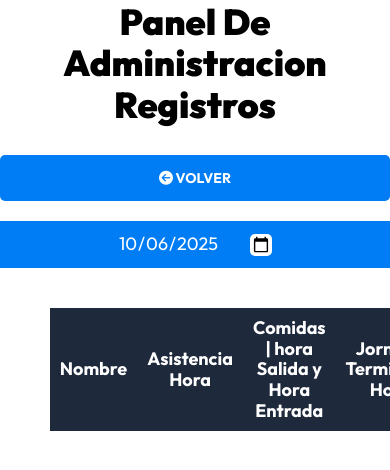
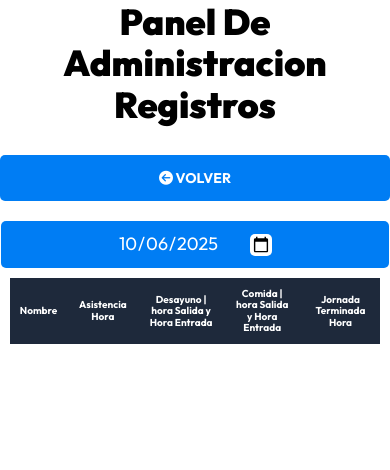
Before and after one commit to AdrianFelixJoxus/checknow-mvc-php, a PHP site: page /admin/dashboard/registros in a window 390 px wide; the page is wider, and only the part inside the window is pictured. Shown: the part 179-649 px from the top of that part. Run offline with PHP 8.4, Linux system fonts and the light colour scheme; the visitor is signed in with stand-in values (Sample User, id 1); lists and menus that the app fills with data are empty; some libraries are stand-ins or nearby versions.

Commit message:
nueva vista

```diff
--- a/controllers/APIController.php
+++ b/controllers/APIController.php
@@ -279,6 +279,7 @@ class APIController {
             $asistencia->usuario = Usuario::find($asistencia->usuarioId);
             $asistencia->comida = Comida::where("asistenciaId", $asistencia->id);
             $asistencia->salida = Salida::where("asistenciaId", $asistencia->id);
+            $asistencia->desayuno = Desayuno::where("asistenciaId", $asistencia->id);
             $usuariosArray["usuarios"][] = $asistencia;
 
         }
--- a/models/Asistencia.php
+++ b/models/Asistencia.php
@@ -17,6 +17,7 @@ class Asistencia extends ActiveRecord {
     public $salida;
     public $asistencia;
     public $diferiencia;
+    public $desayuno;
 
     public function __construct($args = [])
     {
--- a/src/scss/admin/_dashboard.scss
+++ b/src/scss/admin/_dashboard.scss
@@ -12,7 +12,21 @@
         border-radius: 1rem;
 
         &--registros {
-            @include m.contenedor;
+            padding: 1rem 0 1rem 0;
+
+            @include m.tablet {
+                @include m.contenedor;
+                padding: 2rem;
+            }
+        }
+
+        &--check {
+            display: flex;
+            flex-direction: column;
+            gap: 2rem;
+            width: 100%;
+            align-items: center;
+            margin-bottom: 1rem;
         }
     }
 
@@ -63,7 +77,7 @@
             background-color: v.$azul;
             border-radius: .5rem;
             color: v.$blanco;
-            width: 100%;
+            width: 92%;
 
             @include m.tablet {
                 margin: 0;
@@ -107,9 +121,10 @@
         font-size: 1.4rem;
         border-radius: .5rem;
         @include m.tablet {
-            width: 30rem;
+            width: 20rem;
             height: 10rem;
             align-items: center;
+
         }
     }
 }
--- a/src/scss/admin/_table.scss
+++ b/src/scss/admin/_table.scss
@@ -7,9 +7,14 @@
     border-collapse: collapse;
     @include m.contenedor;
 
+
     &__thead {
         background-color: v.$gris-oscuro;
         color: v.$blanco;
+        font-size: 1rem;
+        @include m.tablet {
+            font-size: 1.8rem;
+        }
     }
     &__th {
         padding: 1rem;
@@ -24,6 +29,10 @@
     }
     &__td {
         padding: 1.5rem 1rem;
+        font-size: 1rem;
+        @include m.tablet {
+            font-size: 1.8rem;
+        }
 
         &--acciones {
             @extend .table__td;
--- a/src/scss/base/_mixins.scss
+++ b/src/scss/base/_mixins.scss
@@ -64,3 +64,6 @@
     margin: 6rem 0 3rem 0;
     text-align: center;
 }
+@mixin texto-fluido($min, $max) {
+    font-size: clamp($min, -0.8rem + 10vw ,$max);
+}
--- a/views/admin/dashboard/registros.php
+++ b/views/admin/dashboard/registros.php
@@ -9,14 +9,15 @@
 </div>
 
 <div class="dashboard__contenedor dashboard__contenedor--registros">
-    <div class="dashboard__contenedor">
+
         <table class="table">
             <thead class="table__thead table__thead--registros">
                 <tr>
                     <th scope="col" class="table__th">Nombre</th>
                     <th scope="col" class="table__th">Asistencia Hora</th>
-                    <th scope="col" class="table__th">Comidas | hora Salida y Hora Entrada</th>
+                    <th scope="col" class="table__th">Desayuno | hora Salida y Hora Entrada</th>
                     <!-- <th scope="col" class="table__th">Diferiencia</th> -->
+                    <th scope="col" class="table__th">Comida | hora Salida y Hora Entrada</th>
                     <th scope="col" class="table__th">Jornada Terminada Hora</th>
                 </tr>
             </thead>
@@ -25,5 +26,5 @@
             </tbody>
 
         </table>
-    </div>
+
 </div>
--- a/views/templates/admin-header.php
+++ b/views/templates/admin-header.php
@@ -1,2 +1,2 @@
 <div class="auth__logo"></div>
-<?php include_once __DIR__ . "/barra.php"; ?>
+<?php include_once __DIR__ . "/../templates/barra.php"; ?>
```
Also changed, not shown: src/js/botones.js (+8 -0 lines), src/js/registros.js (+13 -0 lines), public/build/css/app.css, public/build/js/bundle.min.js, 2 other files.
